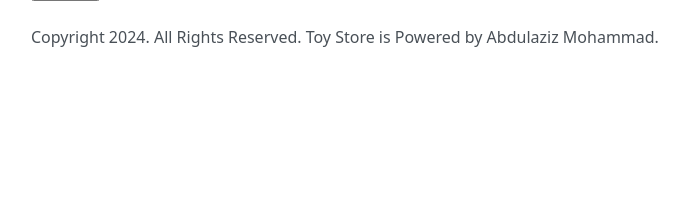
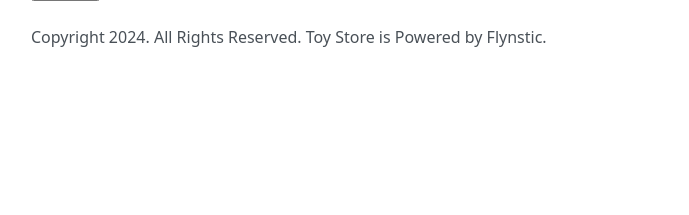
Before and after one commit to Flynstic/toy_store_website, a Django app: page /addProduct in a window 1280 px wide. Shown: the part 523-738 px from the top of the page, without its empty margins (51-740 px from the left). Run offline with Django 5.2, Linux system fonts and the light colour scheme; a user stored in the database is signed in; some libraries are stand-ins or nearby versions.

Commit message:
Update footer.html

```diff
--- a/apps/templates/includes/footer.html
+++ b/apps/templates/includes/footer.html
@@ -1,6 +1,6 @@
 <footer>
     <div class="container">
         <br>
-        <p>Copyright 2024. All Rights Reserved. Toy Store is Powered by Abdulaziz Mohammad.</p>
+        <p>Copyright 2024. All Rights Reserved. Toy Store is Powered by Flynstic.</p>
     </div>
 </footer>
```
